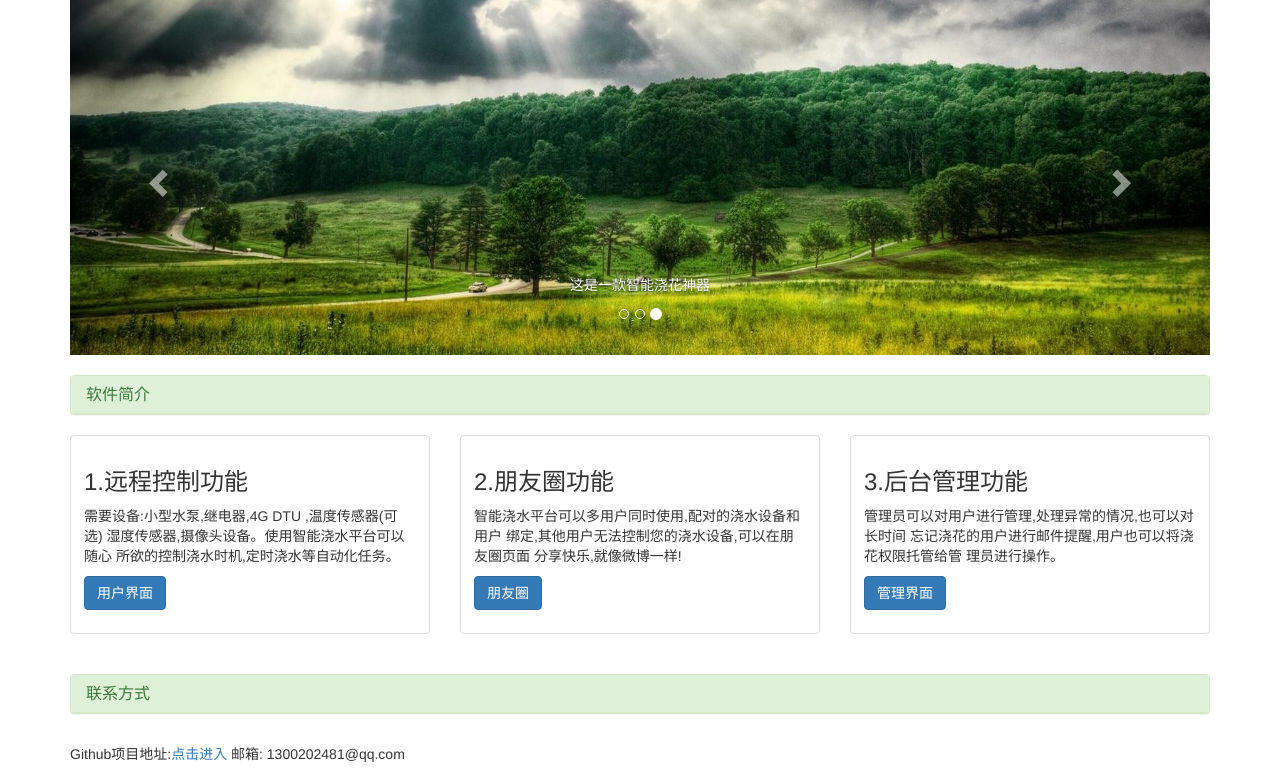
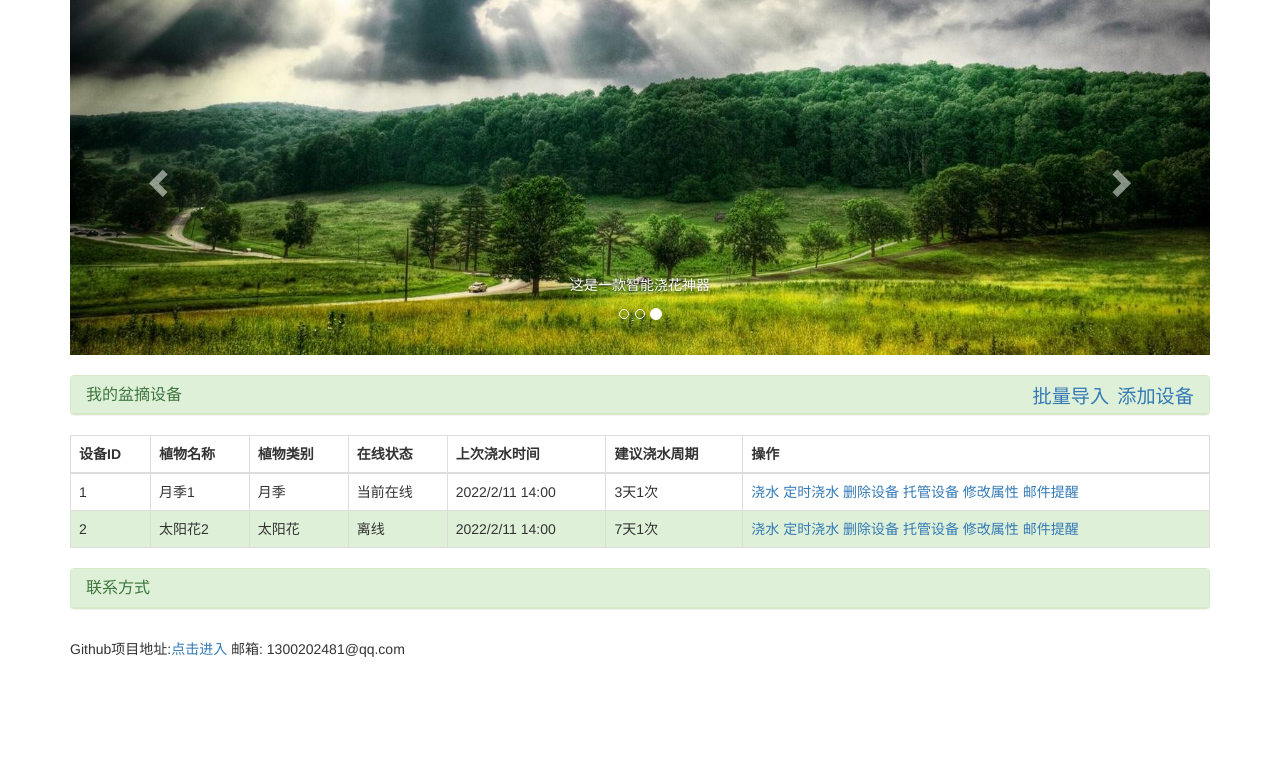
Before and after one commit to xiaowang012/GardenPlatform, a Flask app: page /my_plant in a window 1280 px wide. Shown: the part 181-955 px from the top of the page. After the commit the page ends 838 px from the top, so only its background shows below. Run offline with Flask 2, Linux system fonts and the light colour scheme; some libraries are stand-ins or nearby versions.

Commit message:
修改了my_plant页面

```diff
--- a/templates/my_plant.html
+++ b/templates/my_plant.html
@@ -73,63 +73,87 @@
                 <div style="margin-top: 20px;" class="panel panel-success">
                     <div class="panel-heading">
                         <h3 class="panel-title">
-                            软件简介
+                            <div>
+                                我的盆摘设备<a style="float: right;font-size: larger;" href="#"  > 添加设备</a><a style="float: right;font-size: larger;margin-right: 8px;" href="#"  > 批量导入</a>
+                            </div>
                         </h3>
                     </div>
                 </div>
-                <div class="row">
-                    <div class="col-md-4">
-                        <div class="thumbnail">
-                            <div class="caption">
-                                <h3>
-                                    1.远程控制功能
-                                </h3>
-                                <p>
-                                    需要设备:小型水泵,继电器,4G DTU ,温度传感器(可选)
-                                    湿度传感器,摄像头设备。使用智能浇水平台可以随心
-                                    所欲的控制浇水时机,定时浇水等自动化任务。
-                                </p>
-                                <p>
-                                     <a class="btn btn-primary" href="#">用户界面</a>
-                                </p>
-                            </div>
-                        </div>
-                    </div>
-                    <div class="col-md-4">
-                        <div class="thumbnail">
-                            <div class="caption">
-                                <h3>
-                                    2.朋友圈功能
-                                </h3>
-                                <p>
-                                    智能浇水平台可以多用户同时使用,配对的浇水设备和用户
-                                    绑定,其他用户无法控制您的浇水设备,可以在朋友圈页面
-                                    分享快乐,就像微博一样!
-                                </p>
-                                <p>
-                                     <a class="btn btn-primary" href="#">朋友圈</a>
-                                </p>
-                            </div>
-                        </div>
-                    </div>
-                    <div class="col-md-4">
-                        <div class="thumbnail">
-                            <div class="caption">
-                                <h3>
-                                    3.后台管理功能
-                                </h3>
-                                <p>
-                                    管理员可以对用户进行管理,处理异常的情况,也可以对长时间
-                                    忘记浇花的用户进行邮件提醒,用户也可以将浇花权限托管给管
-                                    理员进行操作。
-                                </p>
-                                <p>
-                                     <a class="btn btn-primary" href="#">管理界面</a>
-                                </p>
-                            </div>
-                        </div>
-                    </div>
-                </div>
+                <table class="table table-bordered">
+                    <thead>
+                        <tr>
+                            <th>
+                                设备ID
+                            </th>
+                            <th>
+                                植物名称
+                            </th>
+                            <th>
+                                植物类别
+                            </th>
+                            <th>
+                                在线状态
+                            </th>
+                            <th>
+                                上次浇水时间
+                            </th>
+                            <th>
+                                建议浇水周期
+                            </th>
+                            <th>
+                                操作
+                            </th>
+                        </tr>
+                    </thead>
+                    <tbody>
+                        <tr>
+                            <td>
+                                1
+                            </td>
+                            <td>
+                                月季1
+                            </td>
+                            <td>
+                                月季
+                            </td>
+                            <td>
+                                当前在线
+                            </td>
+                            <td>
+                                2022/2/11 14:00
+                            </td>
+                            <td>
+                                3天1次
+                            </td>
+                            <td>
+                                <a href="#" > 浇水</a><a href="#" > 定时浇水</a> <a href="#" > 删除设备</a><a href="#" > 托管设备</a><a href="#" > 修改属性</a><a href="#" > 邮件提醒</a>
+                            </td>
+                        </tr>
+                        <tr class="success">
+                            <td>
+                                2
+                            </td>
+                            <td>
+                                太阳花2
+                            </td>
+                            <td>
+                                太阳花
+                            </td>
+                            <td>
+                                离线
+                            </td>
+                            <td>
+                                2022/2/11 14:00
+                            </td>
+                            <td>
+                                7天1次
+                            </td>
+                            <td>
+                                <a href="#" > 浇水</a><a href="#" > 定时浇水</a> <a href="#" > 删除设备</a><a href="#" > 托管设备</a><a href="#" > 修改属性</a><a href="#" > 邮件提醒</a>
+                            </td>
+                        </tr>
+                    </tbody>
+                </table>
                 <div style="margin-top: 20px;" class="panel panel-success">
                     <div class="panel-heading">
                         <h3 class="panel-title">
```
